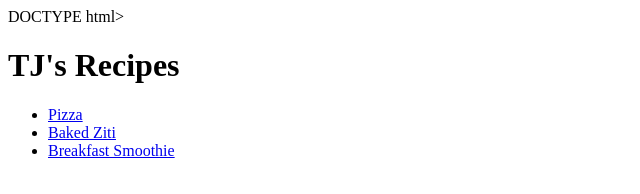
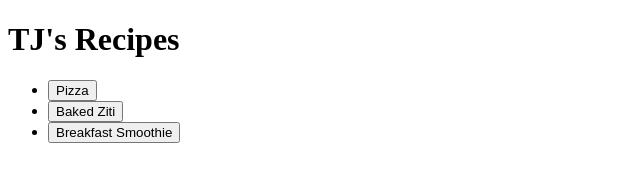
Before and after one commit to Macnteej/TJ-recipes-practice, a plain HTML site: page index.html in a window 1280 px wide. Shown: the whole page, without its empty margins (0-640 px from the left). Drawn offline with Linux system fonts and the light colour scheme.

Commit message:
Moved inline style to style.css

```diff
--- a/index.html
+++ b/index.html
@@ -1,16 +1,18 @@
-DOCTYPE html>
+<!DOCTYPE html>
 <html lang="en">
 <head>
+    <link rel="stylesheet" href="Style.css">
     <meta charset="UTF-8">
     <meta http-equiv="X-UA-Compatible" content="IE=edge">
     <meta name="viewport" content="width=device-width, initial-scale=1.0">
-    <title>Document</title>
+    <title>TJ's Recipes</title>
 </head>
     <body>
         <h1>TJ's Recipes</h1>
         <ul>
-            <li><a href="./recipes/pizza.html">Pizza</a></li>
-            <li><a href="./recipes/Baked-Ziti.html">Baked Ziti</a></li>
-            <li><a href="./recipes/Breakfast-Smoothie.html">Breakfast Smoothie</a></li>
+            <li><a href="./recipes/pizza.html"><button>Pizza</button></a></li>
+            <li><a href="./recipes/Baked-Ziti.html"><button>Baked Ziti</button></a></li>
+            <li><a href="./recipes/Breakfast-Smoothie.html"><button>Breakfast Smoothie</button></a></li>
         </ul>
     </body>
+</html>
```
